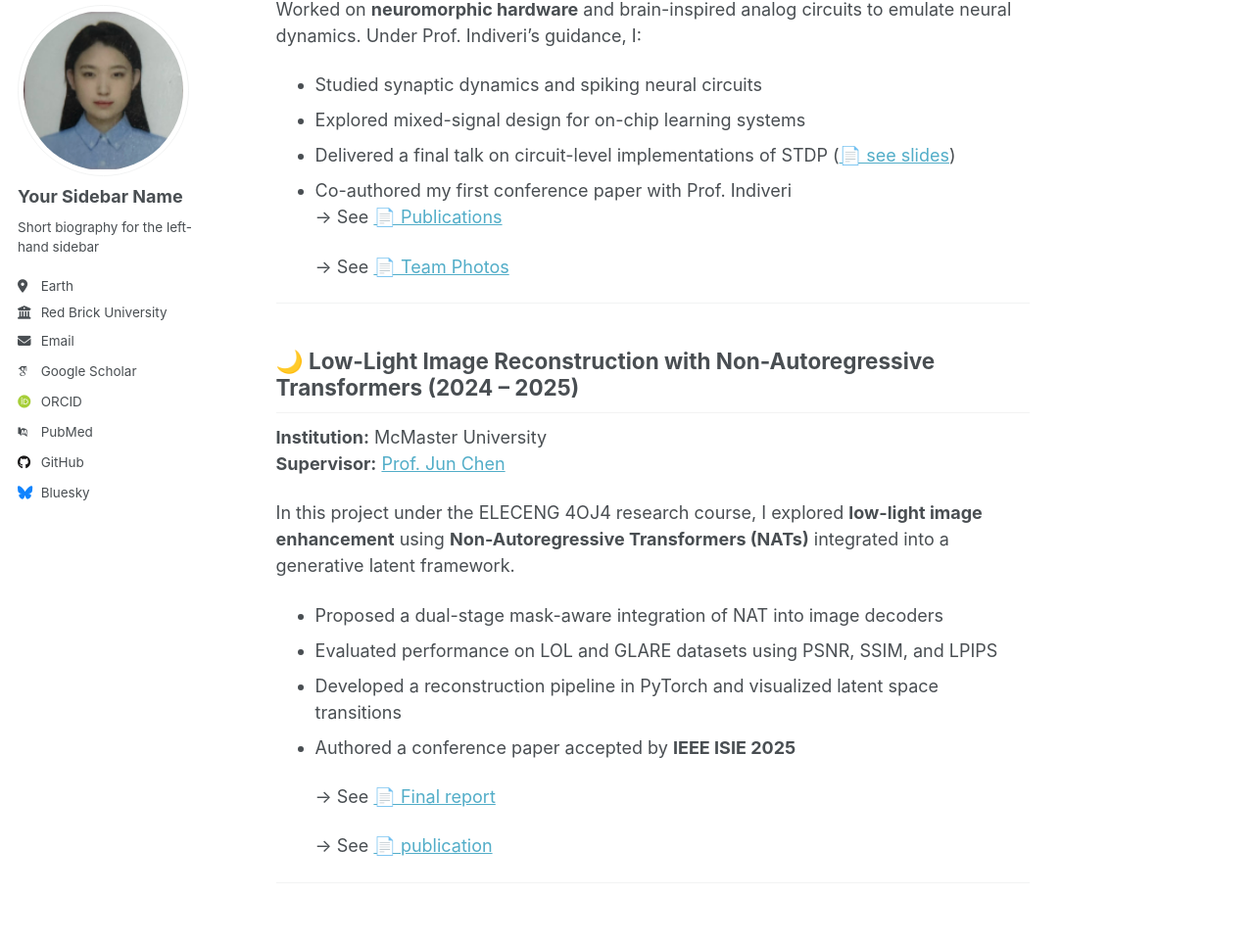
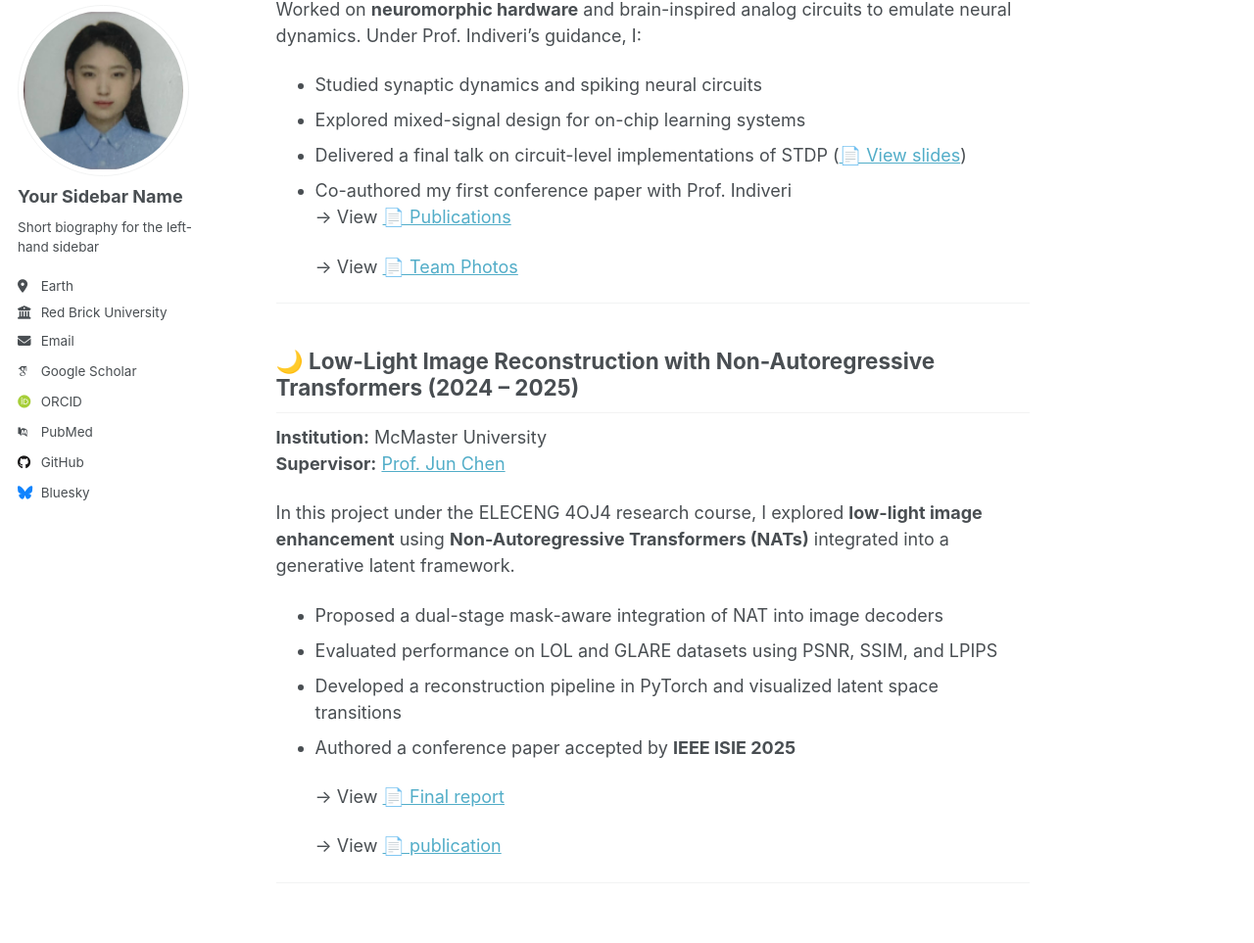
Before and after one commit to Wangq180/Qianyue-Wang.github.io, a Jekyll site: the page built from _portfolio/portfolio-1.md, in a window 1280 px wide and 1400 px high, scrolled down 769 px. Shown: the part 112-1075 px from the top of the window at 98% size. Built offline with Jekyll 4.4.1, drawn with Linux system fonts in a browser that asks for light colours; some web fonts are replaced; a script that is not in the unit is left out.

Commit message:
Update portfolio-1.md

```diff
--- a/_portfolio/portfolio-1.md
+++ b/_portfolio/portfolio-1.md
@@ -29,11 +29,11 @@ Worked on **neuromorphic hardware** and brain-inspired analog circuits to emulat
 
 - Studied synaptic dynamics and spiking neural circuits
 - Explored mixed-signal design for on-chip learning systems
-- Delivered a final talk on circuit-level implementations of STDP ([📄 see slides](https://drive.google.com/file/d/1m01NmtEKXjhTXBAF5e5LMCE1lE5W8tPg/view?usp=sharing))
+- Delivered a final talk on circuit-level implementations of STDP ([📄 View slides](https://drive.google.com/file/d/1m01NmtEKXjhTXBAF5e5LMCE1lE5W8tPg/view?usp=sharing))
 - Co-authored my first conference paper with Prof. Indiveri
-  → See [📄 Publications](https://wangq180.github.io/Qianyue-Wang.github.io/publications/)
+  → View [📄 Publications](https://wangq180.github.io/Qianyue-Wang.github.io/publications/)
 
-  → See [📄 Team Photos](https://drive.google.com/file/d/1XTj8aKRY5Vxtg-NZSpkNtpsqSX51XM8h/view?usp=sharing)
+  → View [📄 Team Photos](https://drive.google.com/file/d/1XTj8aKRY5Vxtg-NZSpkNtpsqSX51XM8h/view?usp=sharing)
 
 ---
 
@@ -49,8 +49,8 @@ In this project under the ELECENG 4OJ4 research course, I explored **low-light i
 - Developed a reconstruction pipeline in PyTorch and visualized latent space transitions
 - Authored a conference paper accepted by **IEEE ISIE 2025**
 
-  → See [📄 Final report](https://drive.google.com/file/d/1UeG4kdlfmiiWvWWcqd7SZ2JBdkSBZ7nt/view?usp=sharing)
+  → View [📄 Final report](https://drive.google.com/file/d/1UeG4kdlfmiiWvWWcqd7SZ2JBdkSBZ7nt/view?usp=sharing)
 
-  → See [📄 publication](https://wangq180.github.io/Qianyue-Wang.github.io/publications/)
+  → View [📄 publication](https://wangq180.github.io/Qianyue-Wang.github.io/publications/)
 
 ---
```
